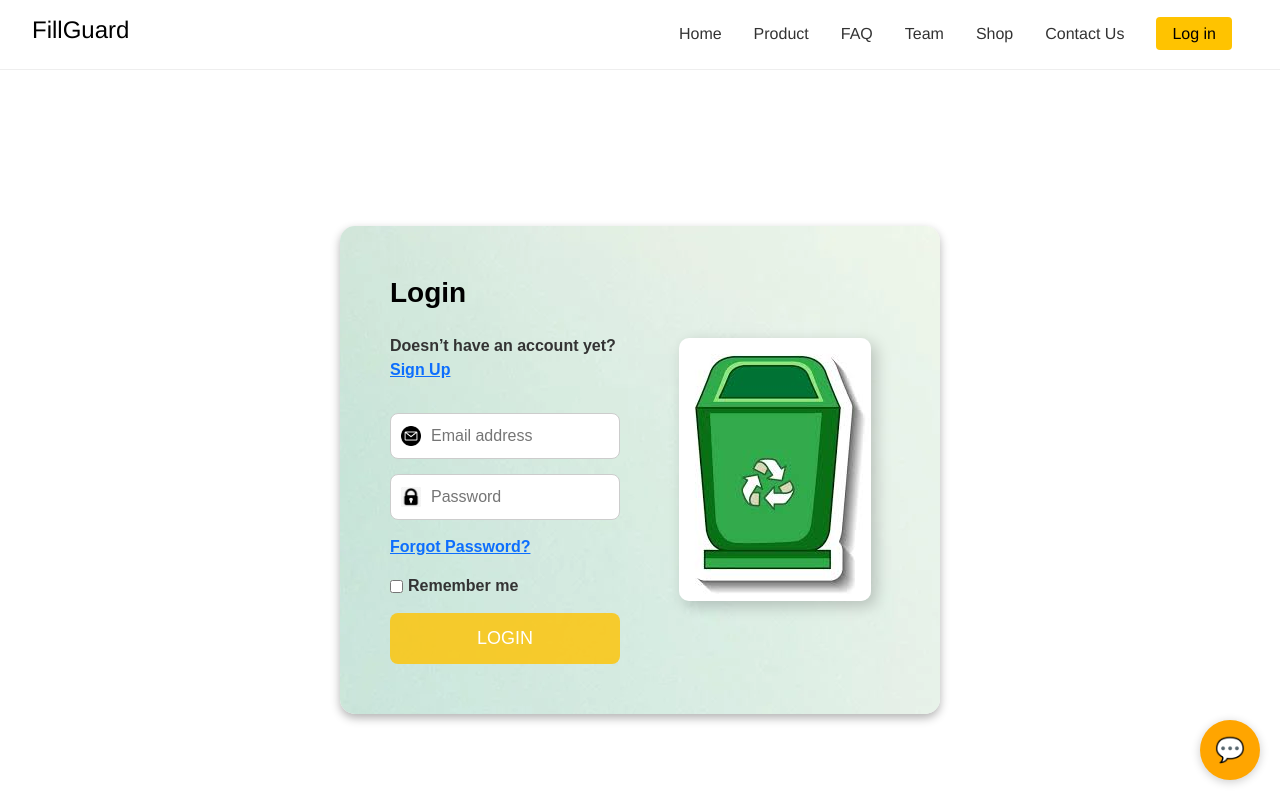
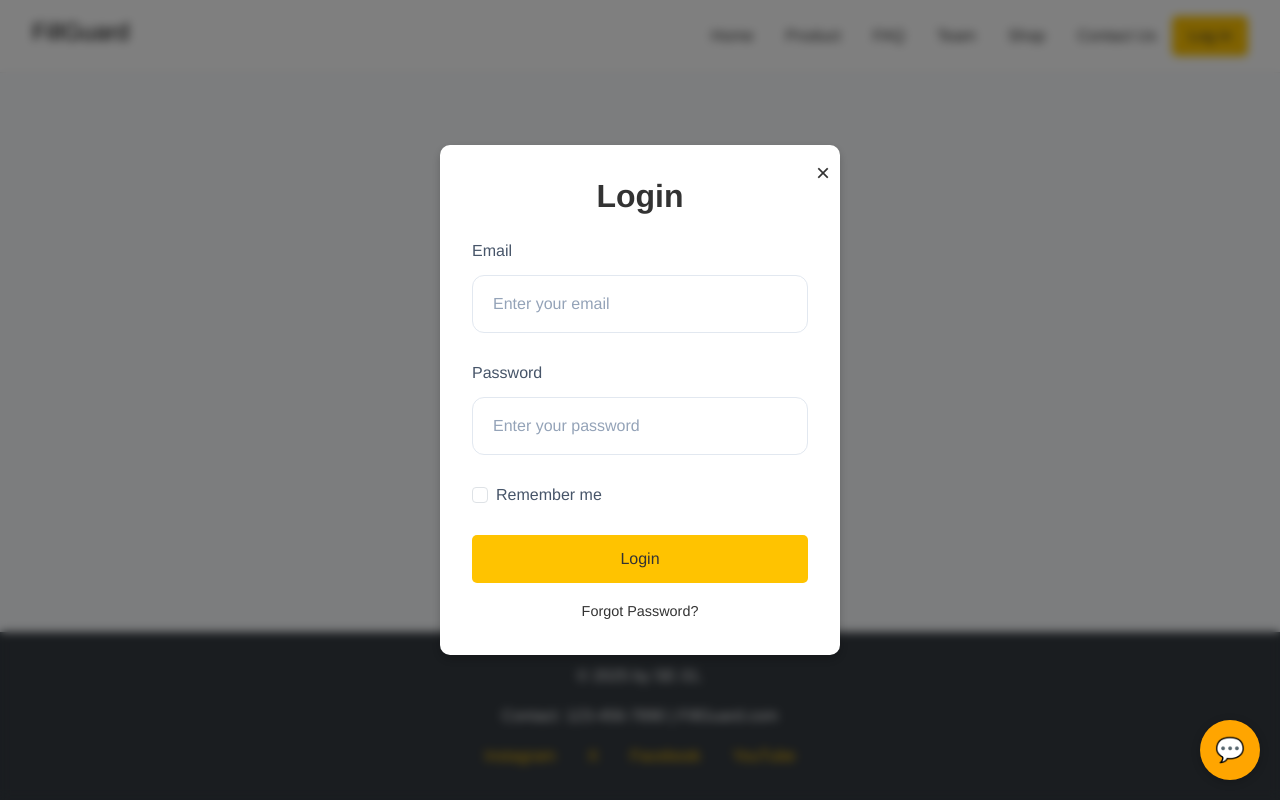
Before and after one commit to FillGuard-SE31/Fill-Guard, a React (Create React App) app in the folder frontend/homepage/: page /login in a window 1280 px wide. Shown: the top 800 px of the page. Built offline with nearby package versions, Linux system fonts and the light colour scheme; the HTML template or start-up script is replaced by a standard one.

Commit message:
Enhancing Login Page

```diff
--- a/frontend/homepage/src/components/Navbar.js
+++ b/frontend/homepage/src/components/Navbar.js
@@ -3,9 +3,11 @@ import React, { useState } from "react";
 import { Link } from "react-router-dom";
 import { motion, AnimatePresence } from "framer-motion";
 import { HashLink } from "react-router-hash-link";
+import Login from "../pages/login"; // Import the Login component
 
 function Navbar() {
   const [isOpen, setIsOpen] = useState(false);
+  const [showLogin, setShowLogin] = useState(false); // State to control Login visibility
 
   const toggleMenu = () => {
     setIsOpen((prev) => !prev);
@@ -38,9 +40,10 @@ function Navbar() {
         <Link to="/team">Team</Link>
         <Link to="/shop">Shop</Link>
         <Link to="/contact-us">Contact Us</Link>
-        <Link to="/login" className="btn-primary">
+        {/* Login Button */}
+        <button onClick={() => setShowLogin(true)} className="btn-primary">
           Log in
-        </Link>
+        </button>
       </div>
 
       {/* Hamburger Icon for Mobile */}
@@ -85,12 +88,16 @@ function Navbar() {
             <Link onClick={handleLinkClick} to="/shop">
               Shop
             </Link>
-            <Link onClick={handleLinkClick} to="/login" className="btn-primary">
+            {/* Login Button in Mobile Menu */}
+            <button onClick={() => setShowLogin(true)} className="btn-primary">
               Log in
-            </Link>
+            </button>
           </motion.div>
         )}
       </AnimatePresence>
+
+      {/* Render the Login component if showLogin is true */}
+      {showLogin && <Login onClose={() => setShowLogin(false)} />}
     </motion.nav>
   );
 }
--- a/frontend/homepage/src/pages/login.js
+++ b/frontend/homepage/src/pages/login.js
@@ -1,71 +1,80 @@
 import React, { useState } from "react";
-import "../styles/login.css";
-import recycleBin from "../assets/img/recycle-bin.jpg";
-import pass from "../assets/img/pass-icon.png";
-import email1 from "../assets/img/email-icon.png";
+import "../styles/login.css"; // Import the CSS file
 
-
-const Login = () => {
+const Login = ({ onClose }) => {
   const [email, setEmail] = useState("");
   const [password, setPassword] = useState("");
   const [error, setError] = useState("");
 
-  const handleLogin = () => {
-    if (!email || !password) {
-      setError("Please fill in all fields.");
-    } else {
+  const handleLogin = (e) => {
+    e.preventDefault();
+
+    // Email validation
+    if (!email || !/\S+@\S+\.\S+/.test(email)) {
+      setError("Please enter a valid email address.");
+      return;
+    }
+
+    // Password validation (any password is allowed)
+    if (!password) {
+      setError("Please enter your password.");
+      return;
+    }
+
+    // If validation passes, clear errors and proceed with login
     setError("");
-      alert("Login Successful! (Replace this with actual authentication logic)");
-    }
+    alert("Login successful!"); // Replace with actual login logic
+    onClose(); // Close the login form
   };
 
   return (
+    <div className="login-overlay">
       <div className="login-container">
-      <div className="login-card">
-        {/* Left side - Login Form */}
-        <div className="login-form">
-          <h2>Login</h2>
-          <p>Doesn’t have an account yet? <a href="#">Sign Up</a></p>
-
-          {error && <p className="error-message">{error}</p>}
-
-      <div className="input-field">
-        <img src={email1} alt="Email Icon" className="icon" />
+        <button className="close-btn" onClick={onClose}>
+          &times;
+        </button>
+        <h2 className="login-heading">Login</h2>
+        <form onSubmit={handleLogin}>
+          <div className="form-group">
+            <label htmlFor="email">Email</label>
             <input
               type="email"
-          placeholder="Email address"
+              id="email"
+              className="form-control"
+              placeholder="Enter your email"
               value={email}
               onChange={(e) => setEmail(e.target.value)}
             />
           </div>
-
-      <div className="input-field">
-        <img src={pass} alt="Pass Icon" className="icon" />
+          <div className="form-group">
+            <label htmlFor="password">Password</label>
             <input
               type="password"
-        placeholder="Password"
+              id="password"
+              className="form-control"
+              placeholder="Enter your password"
               value={password}
               onChange={(e) => setPassword(e.target.value)}
             />
           </div>
-
-          {/* Forgot Password Link */}
+          {error && <div className="error-message">{error}</div>}
+          <div className="form-group form-check">
+            <input
+              type="checkbox"
+              id="rememberMe"
+              className="form-check-input"
+            />
+            <label htmlFor="rememberMe" className="form-check-label">
+              Remember me
+            </label>
+          </div>
+          <button type="submit" className="btn-login">
+            Login
+          </button>
           <div className="forgot-password">
-            <a href="#">Forgot Password?</a>
+            <a href="#forgot-password">Forgot Password?</a>
           </div>
-
-          <div className="remember-me">
-            <input type="checkbox" id="remember-me" />
-            <label htmlFor="remember-me"> Remember me</label>
-          </div>
-
-          <button className="login-button" onClick={handleLogin}>LOGIN</button>
-        </div>
-
-        {/* Right side - Image */}
-        <div className="login-image">
-          <img src={recycleBin} alt="Recycling Bin" />
-        </div>
+        </form>
       </div>
     </div>
   );
--- a/frontend/homepage/src/styles/App.css
+++ b/frontend/homepage/src/styles/App.css
@@ -41,12 +41,28 @@ body {
   font-weight: 500;
 }
 
-.navbar-right .btn-primary {
+/* .navbar-right .btn-primary {
   background-color: #ffc300;
   padding: 0.5rem 1rem;
   border-radius: 4px;
   color: #000;
   text-decoration: none;
+} */
+
+/* Login button css */
+.btn-primary {
+  background-color: #ffc300; /* Primary color */
+  color: #333;
+  border: none;
+  padding: 0.5rem 1rem;
+  border-radius: 5px;
+  cursor: pointer;
+  font-size: 1rem;
+  transition: background-color 0.3s ease;
+}
+
+.btn-primary:hover {
+  background-color: #e0a800; /* Darker shade on hover */
 }
 
 .mobile-menu-icon {
--- a/frontend/homepage/src/styles/login.css
+++ b/frontend/homepage/src/styles/login.css
@@ -1,144 +1,130 @@
-/* General page styling */
-.login-container {
+/* Login Overlay */
+.login-overlay {
+    position: fixed;
+    top: 0;
+    left: 0;
+    width: 100%;
+    height: 100%;
+    background: rgba(0, 0, 0, 0.5); /* Semi-transparent background */
+    backdrop-filter: blur(5px); /* Blur effect */
     display: flex;
     justify-content: center;
     align-items: center;
-    height: 100vh;
-    background: white;
-    animation: fadeIn 1s ease-in-out;
-
+    z-index: 1000; /* Ensure it appears above other content */
   }
 
-/* Card-like container */
-.login-card {
-    display: flex;
-    background-image: url("../assets/img/login-back2.jpg");
-    /*background: #ffffff;*/
-    padding: 30px;
-    border-radius: 15px;
-    box-shadow: 0px 4px 10px rgba(0, 0, 0, 0.3);
-    max-width: 600px;
+  /* Login Container */
+  .login-container {
+    background: #fff;
+    padding: 2rem;
+    border-radius: 10px;
+    box-shadow: 0 4px 10px rgba(0, 0, 0, 0.2);
     width: 100%;
-    justify-content: space-between;
-    align-items: center;
-    animation: scaleUp 0.8s ease-in-out;
+    max-width: 400px;
+    position: relative;
   }
 
-/* Left-side login form */
-.login-form {
-    display: flex;
-    flex-direction: column;
-    gap: 15px;
-    padding: 20px;
-    width: 50%;
-    font-family: "Poppins", sans-serif; /* Good font */
-    font-weight: 600; /* Increased thickness */
+  /* Close Button */
+  .close-btn {
+    position: absolute;
+    top: 10px;
+    right: 10px;
+    background: none;
+    border: none;
+    font-size: 1.5rem;
+    cursor: pointer;
+    color: #333;
   }
 
-
-.login-form h2 {
-    font-size: 28px;
-    color: #000;
-    margin-bottom: 10px;
-    font-family: "Poppins", sans-serif; /* Good font */
-    font-weight: 700; /* Increased thickness */
-    animation: slideInLeft 1s ease-in-out;
+  .close-btn:hover {
+    color: #ffc300; /* Highlight color on hover */
   }
 
-/* Input fields */
-.input-field {
+  /* Login Heading */
+  .login-heading {
+    font-size: 2rem;
+    font-weight: bold;
+    color: #333;
+    margin-bottom: 1.5rem;
+    text-align: center;
+  }
+
+  /* Form Group */
+  .form-group {
+    margin-bottom: 1rem;
+  }
+
+  .form-group label {
+    font-weight: 500;
+    color: #333;
+  }
+
+  .form-control {
+    width: 100%;
+    padding: 0.5rem;
+    border: 1px solid #ccc;
+    border-radius: 5px;
+    font-size: 1rem;
+  }
+
+  .form-control:focus {
+    border-color: #ffc300; /* Highlight color on focus */
+    outline: none;
+  }
+
+  /* Error Message */
+  .error-message {
+    color: #dc3545; /* Red color for errors */
+    font-size: 0.9rem;
+    margin-bottom: 1rem;
+    text-align: center;
+  }
+
+  /* Remember Me Checkbox */
+  .form-check {
     display: flex;
     align-items: center;
-    background: #fff;
-    padding: 10px;
-    border-radius: 8px;
-    border: 1px solid #ccc;
-    transition: 0.3s;
+    margin-bottom: 1rem;
   }
 
-.input-field input {
-    width: 100%;
-    border: none;
-    outline: none;
-    font-size: 16px;
-    transition: 0.3s;
+  .form-check-input {
+    margin-right: 0.5rem;
   }
 
-/* Focus effect */
-.input-field input:focus {
-    border-bottom: 2px solid #ffa500;
+  .form-check-label {
+    color: #333;
   }
 
-/* Remember me checkbox */
-.remember-me {
-    display: flex;
-    align-items: center;
-    gap: 5px;
+  /* Login Button */
+  .btn-login {
+    width: 100%;
+    padding: 0.75rem;
+    background-color: #ffc300; /* Primary color */
+    border: none;
+    border-radius: 5px;
+    color: #333;
+    font-size: 1rem;
+    font-weight: 500;
+    cursor: pointer;
+    transition: background-color 0.3s ease;
   }
 
-/* Login button */
-.login-button {
-    background: rgba(255, 195, 0, 0.8);
-    color: white;
-    padding: 12px;
-    border: none;
-    border-radius: 8px;
-    font-size: 18px;
-    cursor: pointer;
-    transition: transform 0.3s ease-in-out, background 0.3s;
+  .btn-login:hover {
+    background-color: #e0a800; /* Darker shade on hover */
   }
 
-.login-button:hover {
-    background: #444;
-    transform: scale(1.05);
+  /* Forgot Password Link */
+  .forgot-password {
+    text-align: center;
+    margin-top: 1rem;
   }
 
-/* Right-side image */
-.login-image {
-    width: 50%;
-    display: flex;
-    justify-content: center;
-    animation: slideInRight 1s ease-in-out;
+  .forgot-password a {
+    color: #333;
+    text-decoration: none;
+    font-size: 0.9rem;
   }
 
-.login-image img {
-    max-width: 100%;
-    height: auto;
-    border-radius: 10px;
-    box-shadow: 5px 5px 15px rgba(0, 0, 0, 0.2);
+  .forgot-password a:hover {
+    color: #ffc300; /* Highlight color on hover */
   }
-
-/* Animations */
-@keyframes fadeIn {
-    from { opacity: 0; }
-    to { opacity: 1; }
-}
-
-@keyframes scaleUp {
-    from { transform: scale(0.9); }
-    to { transform: scale(1); }
-}
-
-@keyframes slideInLeft {
-    from { transform: translateX(-50px); opacity: 0; }
-    to { transform: translateX(0); opacity: 1; }
-}
-
-@keyframes slideInRight {
-    from { transform: translateX(50px); opacity: 0; }
-    to { transform: translateX(0); opacity: 1; }
-}
-
-/* Error message */
-.error-message {
-    color: red;
-    font-size: 14px;
-    text-align: center;
-    margin-bottom: 10px;
-}
-
-.icon {
-    width: 20px;
-    height: 20px;
-    margin-right: 10px;
-  }
```
Lines whose indentation alone changed are shown as unchanged.
